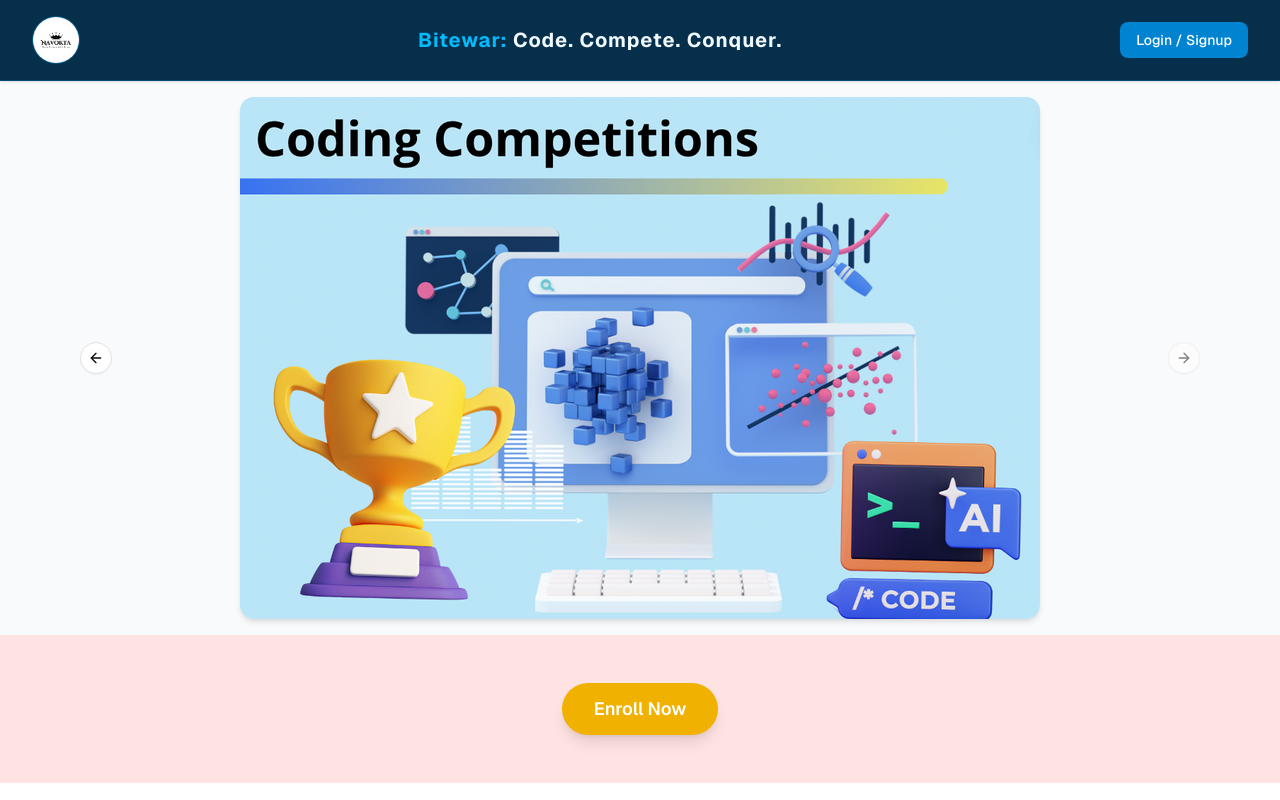
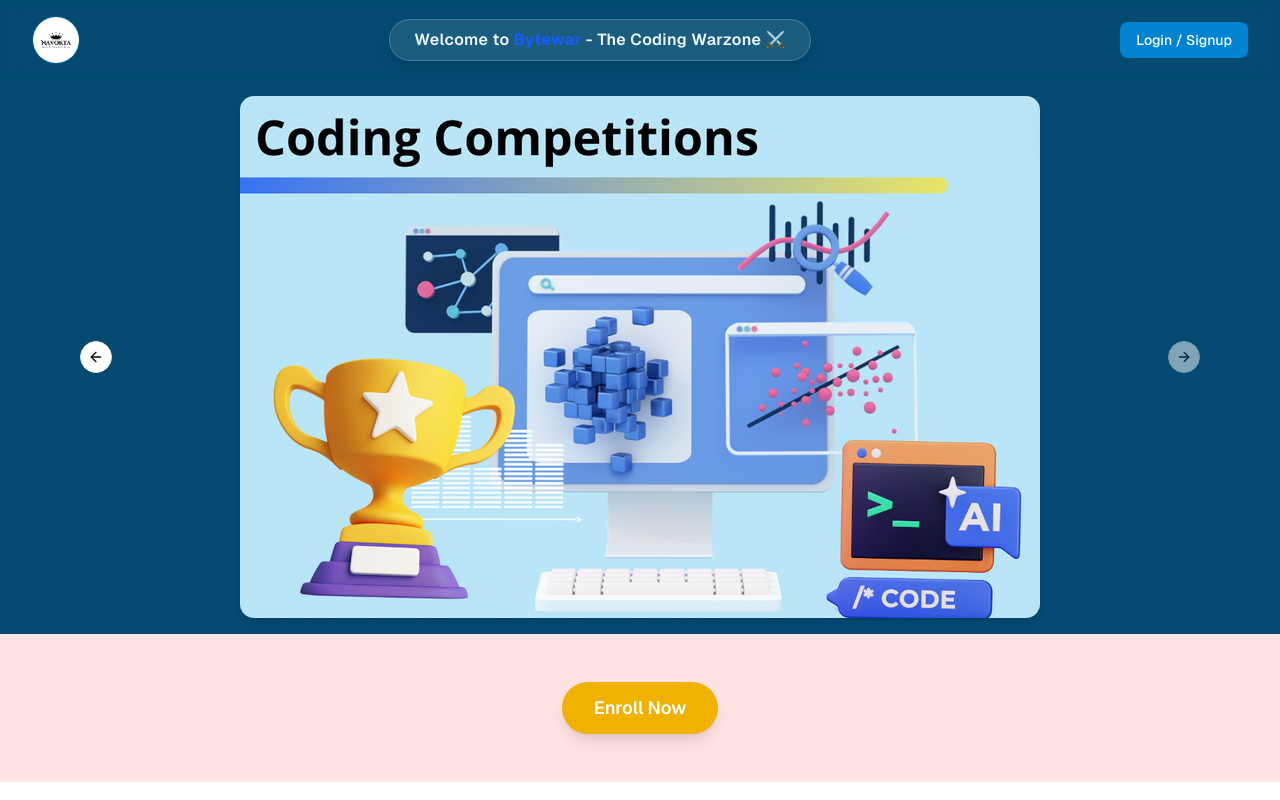
Before and after one commit to navokta/Bytewar-v2, a Next.js app: page / in a window 1280 px wide. Shown: the top 800 px of the page. Built offline with nearby package versions, Linux system fonts and the light colour scheme.

Commit message:
In laptop  view header

```diff
--- a/app/page.js
+++ b/app/page.js
@@ -21,7 +21,7 @@ import {
 
 export default function Home() {
   return (
-    <div className="font-sans min-h-screen flex flex-col bg-gray-50">
+    <div className="font-sans min-h-screen flex flex-col bg-sky-900">
       <Header />
       <HeroSection />
       <EnrollNow />
--- a/components/Header.js
+++ b/components/Header.js
@@ -18,7 +18,7 @@ export default function Header() {
   return (
     <>
       {/* Main Header */}
-      <header className="w-full bg-sky-950 shadow-sm border-b border-sky-900 z-50 relative">
+      <header className="w-full bg-transparent z-50 relative">
         <div className="max-w-7xl mx-auto px-4 sm:px-6 lg:px-8 py-4 flex items-center justify-between">
 
           {/* Logo */}
@@ -34,9 +34,13 @@ export default function Header() {
           </div>
 
           {/* Tagline */}
-          <h1 className="text-lg md:text-xl font-bold text-center text-sky-400 tracking-wider hidden sm:block">
-            Bitewar: <span className="text-sky-50">Code. Compete. Conquer.</span>
-          </h1>
+         <div className="hidden md:flex flex-1 justify-center items-center">
+          <div className="backdrop-blur-md bg-white/10 border border-white/20 px-6 py-2 rounded-full shadow-lg transition-all duration-300">
+            <h2 className="text-sm md:text-base font-semibold tracking-wide text-center text-sky-50">
+              Welcome to <span className="text-blue-600 font-bold">Bytewar</span> - The Coding Warzone ⚔️
+            </h2>
+          </div>
+        </div>
 
           {/* Login / Signup */}
           <div>
@@ -52,13 +56,21 @@ export default function Header() {
       {/* Floating Sticky Tagline (glassmorphic) */}
       {showStickyTagline && (
         <div className="fixed top-4 left-1/2 transform -translate-x-1/2 z-40">
-          <div className="backdrop-blur-md bg-white/10 border border-white/20 text-white px-6 py-2 rounded-full shadow-lg transition-all duration-300">
-            <h2 className="text-sm md:text-base font-semibold tracking-wide text-center text-sky-200">
-              Bitewar: <span className="text-white">Code. Compete. Conquer.</span>
+          <div className="backdrop-blur-md bg-transparent/10 border border-transparent/20 px-6 py-2 rounded-full shadow-lg transition-all duration-300">
+            <h2 className="text-sm md:text-base font-semibold tracking-wide text-center text-sky-700">
+              Welcome to <span className="text-blue-600 font-bold">Bytewar</span> - The Coding Warzone ⚔️
             </h2>
           </div>
         </div>
       )}
+
+      {/* In Mobile view the middle section and the sticky middle section will be hidden */}
+      <style jsx>{`
+        header {
+          backdrop-filter: blur(10px);
+        }
+      `}</style>
+
     </>
   );
 }
```
